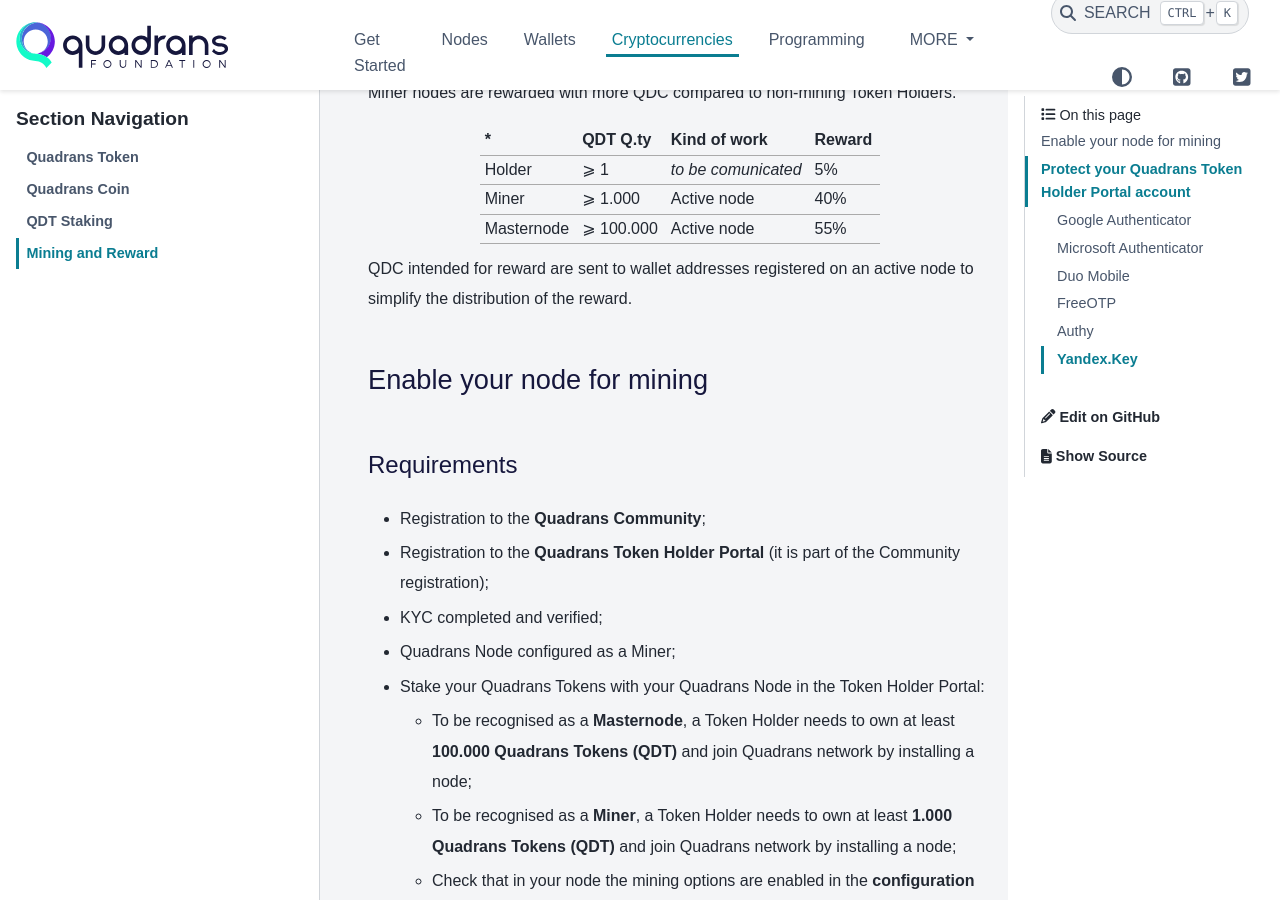
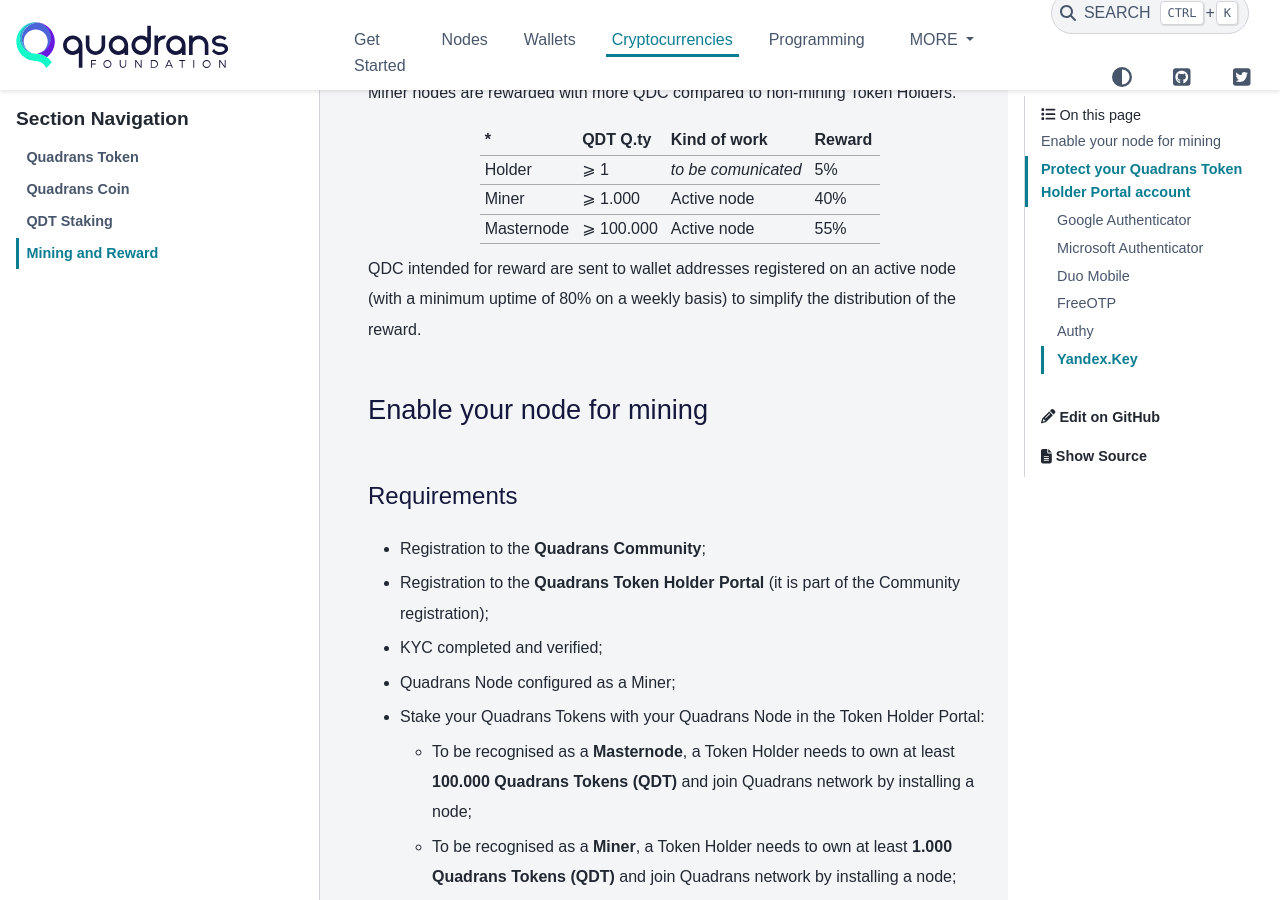
Before and after one commit to quadrans/wiki, a Sphinx documentation site: the page built from docs/cryptocurrencies/mining_and_reward.md, in a window 1280 px wide and 900 px high, scrolled down 470 px. Built offline with Sphinx 7.4.7 and the PyData theme 0.15.4, drawn with Linux system fonts in a browser that asks for light colours; pages that are not in the unit, such as notebooks, are missing from menus.

Commit message:
Update minimum uptime for Miner & Masternodes

```diff
--- a/docs/cryptocurrencies/mining_and_reward.md
+++ b/docs/cryptocurrencies/mining_and_reward.md
@@ -13,7 +13,7 @@
 |Miner|⩾ 1.000|Active node|40%|
 |Masternode|⩾ 100.000|Active node|55%|
 
-QDC intended for reward are sent to wallet addresses registered on an active node to simplify the distribution of the reward.
+QDC intended for reward are sent to wallet addresses registered on an active node (with a minimum uptime of 80% on a weekly basis) to simplify the distribution of the reward.
 
 ## Enable your node for mining
 
```
